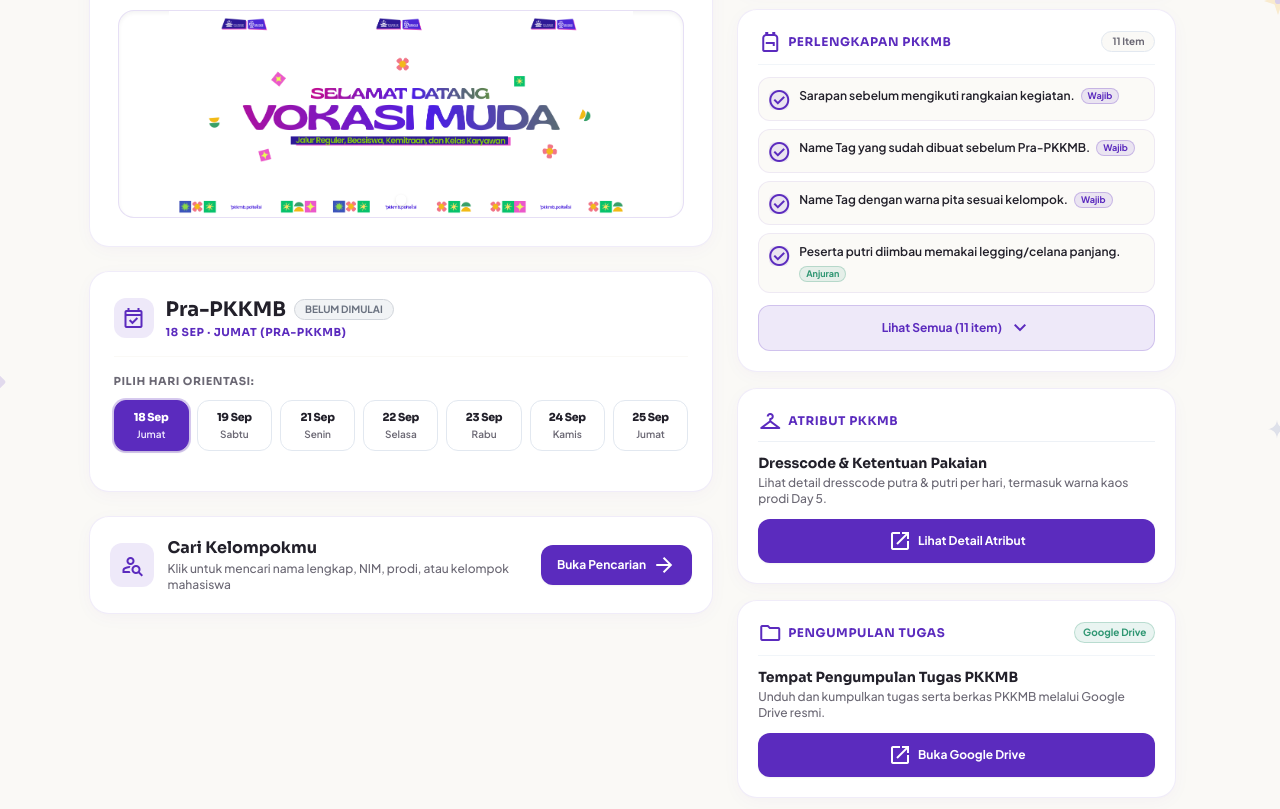
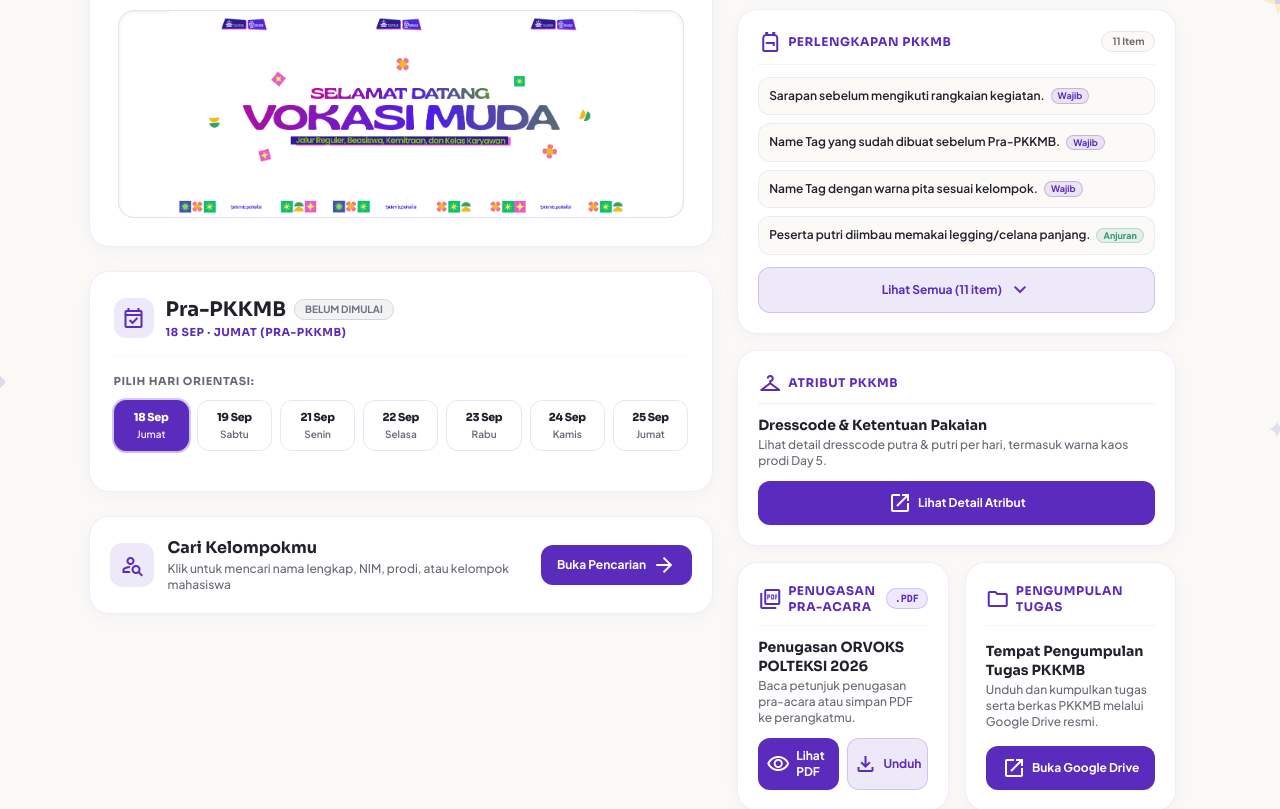
Before and after one commit to polteksi/pkkmb, a React (Vite) app: page / in a window 1280 px wide. Shown: the part 280-1089 px from the top of the page. Built offline with nearby package versions, Linux system fonts and the light colour scheme.

Commit message:
feat: add pra-acara assignment PDF card

```diff
--- a/src/components/HomeTab.tsx
+++ b/src/components/HomeTab.tsx
@@ -13,6 +13,7 @@ interface HomeTabProps {
 }
 
 const PREVIEW_COUNT = 4;
+const PRA_ACARA_PDF = '/documents/penugasan-orvoks-pra-acara-2026.pdf';
 
 export const HomeTab: React.FC<HomeTabProps> = ({
   currentDay,
@@ -77,8 +78,8 @@ export const HomeTab: React.FC<HomeTabProps> = ({
                       key={idx}
                       src={src}
                       alt={`Orientasi Vokasional 2026 - Slide ${idx + 1}`}
-                      className={`absolute inset-0 w-full h-full object-contain object-center transition-all duration-700 ease-in-out ${
-                        idx === currentSlide ? `opacity-100 ${idx === 2 ? 'scale-125' : 'scale-100'} group-hover:scale-105` : 'opacity-0 scale-105 pointer-events-none'
+                      className={`absolute inset-0 w-full h-full object-contain object-center transition-opacity duration-700 ease-in-out ${
+                        idx === currentSlide ? 'opacity-100' : 'opacity-0 pointer-events-none'
                       }`}
                       onError={() => setBannerLoadError(true)}
                     />
@@ -251,11 +252,8 @@ export const HomeTab: React.FC<HomeTabProps> = ({
               {PERLENGKAPAN_ITEMS.slice(0, PREVIEW_COUNT).map((item) => (
                 <div
                   key={item.id}
-                  className="p-2.5 rounded-xl border border-[#5B2BBE]/8 dark:border-[#251F4A] bg-[#FAF9F6]/80 dark:bg-[#251F4A]/50 flex items-start gap-2.5"
+                  className="p-2.5 rounded-xl border border-[#5B2BBE]/8 dark:border-[#251F4A] bg-[#FAF9F6]/80 dark:bg-[#251F4A]/50"
                 >
-                  <div className="w-5 h-5 rounded-md bg-[#5B2BBE]/10 dark:bg-[#5B2BBE]/30 text-[#5B2BBE] dark:text-[#C39BFF] flex items-center justify-center shrink-0 mt-0.5">
-                    <span className="material-symbols-outlined text-[13px]">check_circle</span>
-                  </div>
                   <div className="flex-1 flex items-center gap-1.5 flex-wrap">
                     <p className="text-xs font-semibold text-[#22202A] dark:text-[#F3F2F8] leading-snug">
                       {item.text}
@@ -312,8 +310,55 @@ export const HomeTab: React.FC<HomeTabProps> = ({
             </button>
           </div>
 
-          {/* Card 4: Pengumpulan Tugas */}
-          <div className="campus-card bg-white dark:bg-[#1B1638] p-5 border border-[#5B2BBE]/12 dark:border-[#5B2BBE]/25 flex flex-col justify-between gap-3 shadow-xs">
+          {/* Penugasan Pra-Acara + Pengumpulan: side-by-side on desktop, stacked on mobile */}
+          <div className="grid grid-cols-1 lg:grid-cols-2 gap-4">
+            <div className="campus-card campus-card-hover bg-white dark:bg-[#1B1638] p-5 border border-[#5B2BBE]/12 dark:border-[#5B2BBE]/25 flex flex-col justify-between gap-3 shadow-xs">
+              <div className="flex items-center justify-between border-b border-slate-100 dark:border-[#251F4A] pb-2.5">
+                <div className="flex items-center gap-1.5 text-[#5B2BBE] dark:text-[#C39BFF]">
+                  <span className="material-symbols-outlined text-[18px]">picture_as_pdf</span>
+                  <span className="font-bold text-xs uppercase tracking-wider font-display">
+                    Penugasan Pra-Acara
+                  </span>
+                </div>
+                <span className="text-[10px] bg-[#EFE9FF] dark:bg-[#5B2BBE]/35 text-[#5B2BBE] dark:text-[#C39BFF] font-bold px-2 py-0.5 rounded-full border border-[#5B2BBE]/20 font-mono">
+                  .PDF
+                </span>
+              </div>
+
+              <div>
+                <h3 className="font-display font-bold text-sm text-[#22202A] dark:text-white leading-snug">
+                  Penugasan ORVOKS POLTEKSI 2026
+                </h3>
+                <p className="text-xs text-[#6B6874] dark:text-[#A39EB8] mt-0.5 font-medium">
+                  Baca petunjuk penugasan pra-acara atau simpan PDF ke perangkatmu.
+                </p>
+              </div>
+
+              <div className="grid grid-cols-2 gap-2">
+                <a
+                  href={PRA_ACARA_PDF}
+                  target="_blank"
+                  rel="noopener noreferrer"
+                  className="w-full bg-[#5B2BBE] hover:bg-[#43208F] dark:hover:bg-[#7D3BD6] text-white font-bold text-xs py-2.5 px-2 rounded-xl transition-all flex items-center justify-center gap-1.5 shadow-xs cursor-pointer active:scale-98"
+                  aria-label="Lihat PDF penugasan pra-acara"
+                >
+                  <span className="material-symbols-outlined text-[16px]">visibility</span>
+                  <span>Lihat PDF</span>
+                </a>
+                <a
+                  href={PRA_ACARA_PDF}
+                  download="PENUGASAN ORVOKS POLTEKSI 2026 (pra-acara).pdf"
+                  className="w-full bg-[#5B2BBE]/10 dark:bg-[#5B2BBE]/25 hover:bg-[#5B2BBE]/15 dark:hover:bg-[#5B2BBE]/40 text-[#5B2BBE] dark:text-[#C39BFF] font-bold text-xs py-2.5 px-2 rounded-xl border border-[#5B2BBE]/20 dark:border-[#5B2BBE]/40 transition-all flex items-center justify-center gap-1.5 cursor-pointer active:scale-98"
+                  aria-label="Unduh PDF penugasan pra-acara"
+                >
+                  <span className="material-symbols-outlined text-[16px]">download</span>
+                  <span>Unduh</span>
+                </a>
+              </div>
+            </div>
+
+            {/* Card 4: Pengumpulan Tugas */}
+            <div className="campus-card bg-white dark:bg-[#1B1638] p-5 border border-[#5B2BBE]/12 dark:border-[#5B2BBE]/25 flex flex-col justify-between gap-3 shadow-xs">
             <div className="flex items-center justify-between border-b border-slate-100 dark:border-[#251F4A] pb-2.5">
               <div className="flex items-center gap-1.5 text-[#5B2BBE] dark:text-[#C39BFF]">
                 <span className="material-symbols-outlined text-[18px]">folder</span>
@@ -321,9 +366,7 @@ export const HomeTab: React.FC<HomeTabProps> = ({
                   Pengumpulan Tugas
                 </span>
               </div>
-              <span className="text-[10px] bg-[#2F9672]/10 text-[#2F9672] dark:text-[#4ADE80] font-bold px-2 py-0.5 rounded-full border border-[#2F9672]/25 shrink-0">
-                Google Drive
-              </span>
+
             </div>
 
             <div>
@@ -344,6 +387,7 @@ export const HomeTab: React.FC<HomeTabProps> = ({
               <span className="material-symbols-outlined text-[16px]">open_in_new</span>
               <span>Buka Google Drive</span>
             </a>
+            </div>
           </div>
 
           {/* Card 5: Guidebook PKKMB (PDF Download) */}
```
Also changed, not shown: 1 other file (tests, documents, lock files or other folders).
